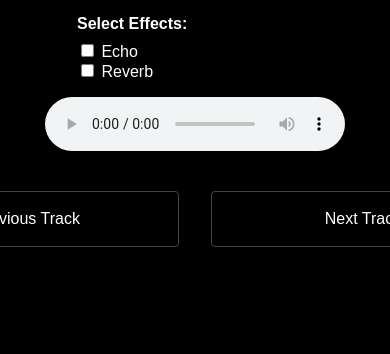
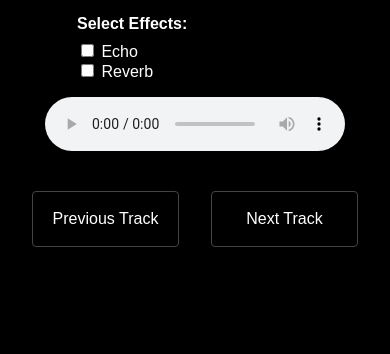
Before and after one commit to sinibida/Personalized-Web-streaming-, a Flask app: page / in a window 390 px wide; the page is wider, and only the part inside the window is pictured. Shown: the part 490-844 px from the top of that part. Run offline with Flask 3, Linux system fonts and the light colour scheme; the visitor is signed in with stand-in values (Sample User, id 1).

Commit message:
feat: prettier website 2

```diff
--- a/static/index.css
+++ b/static/index.css
@@ -107,3 +107,17 @@ button {
     flex: 1;
   }
 }
+
+@media (max-width: 600px) {
+  .content {
+    align-self: stretch;
+    margin: 0px 32px;
+    width: auto;
+  }
+
+  .title {
+    & h4 {
+      font-size: 18px;
+    }
+  }
+}
```
Also changed, not shown: static/login.css (+8 -0 lines).
